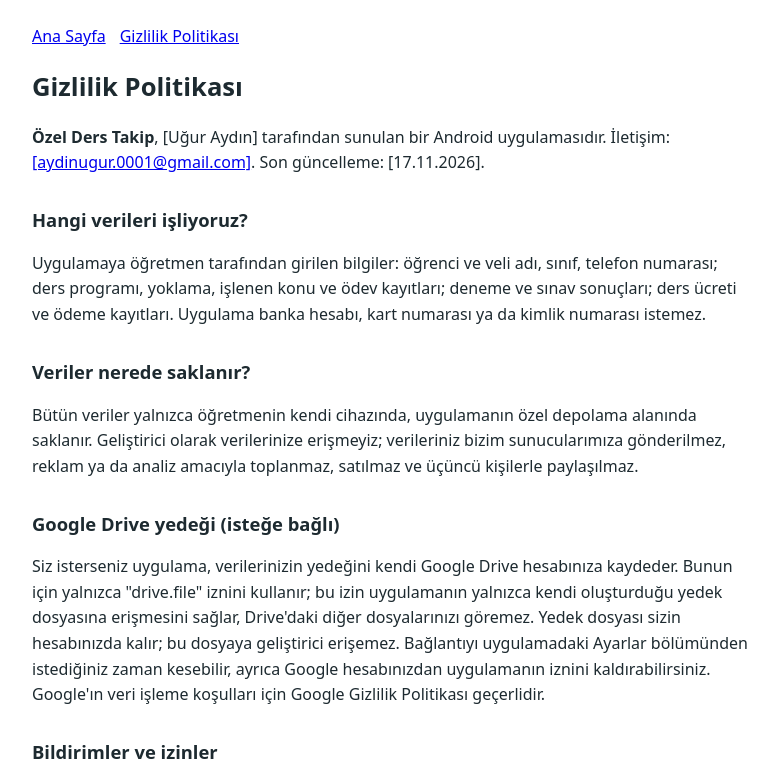
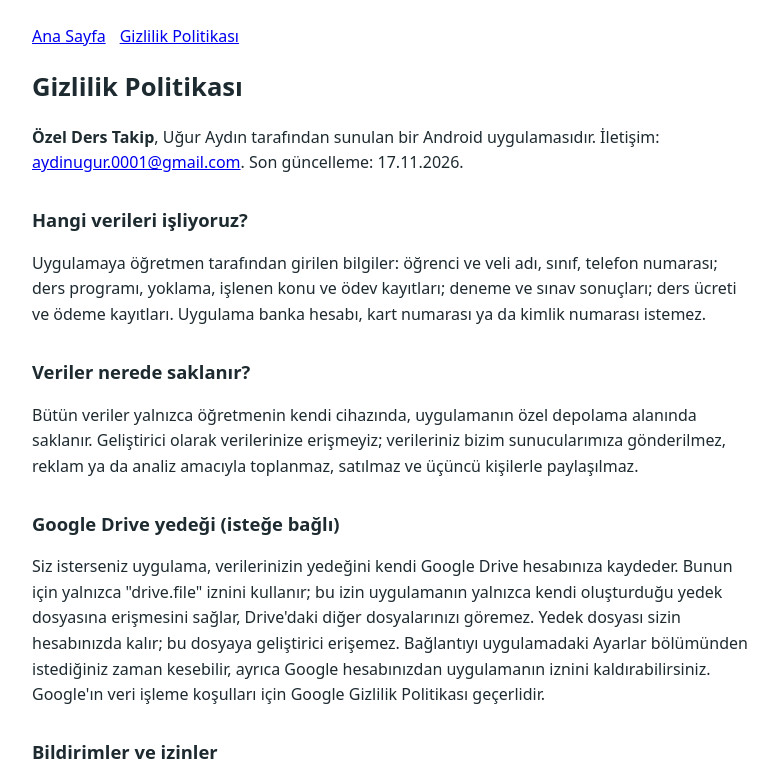
Before and after one commit to aydinugur0001/ozelders-site, a plain HTML site: page gizlilik.html in a window 1280 px wide. Shown: the top 780 px of the page, without its empty margins (248-1026 px from the left). Drawn offline with Linux system fonts and the light colour scheme.

Commit message:
Update gizlilik.html

```diff
--- a/gizlilik.html
+++ b/gizlilik.html
@@ -1,5 +1,5 @@
 <!doctype html><html lang="tr"><head><meta charset="utf-8"><meta name="viewport" content="width=device-width,initial-scale=1"><title>Özel Ders Takip Gizlilik Politikası</title><style>:root{color-scheme:light dark}body{font:16px/1.6 system-ui,sans-serif;max-width:720px;margin:0 auto;padding:24px 16px;color:#1d2a30;background:#fff}@media(prefers-color-scheme:dark){body{background:#111a1f;color:#e3ecef}a{color:#6cc4d8}}h1{font-size:1.6rem}h2{font-size:1.15rem;margin-top:1.6em}nav a{margin-right:14px}footer{margin-top:2.5em;font-size:.85rem;opacity:.7}</style></head><body><nav><a href="index.html">Ana Sayfa</a><a href="gizlilik.html">Gizlilik Politikası</a></nav><h1>Gizlilik Politikası</h1>
-<p><b>Özel Ders Takip</b>, [Uğur Aydın] tarafından sunulan bir Android uygulamasıdır. İletişim: <a href="mailto:[aydinugur.0001@gmail.com]">[aydinugur.0001@gmail.com]</a>. Son güncelleme: [17.11.2026].</p>
+<p><b>Özel Ders Takip</b>, Uğur Aydın tarafından sunulan bir Android uygulamasıdır. İletişim: <a href="mailto:[aydinugur.0001@gmail.com]">aydinugur.0001@gmail.com</a>. Son güncelleme: 17.11.2026.</p>
 <h2>Hangi verileri işliyoruz?</h2>
 <p>Uygulamaya öğretmen tarafından girilen bilgiler: öğrenci ve veli adı, sınıf, telefon numarası; ders programı, yoklama, işlenen konu ve ödev kayıtları; deneme ve sınav sonuçları; ders ücreti ve ödeme kayıtları. Uygulama banka hesabı, kart numarası ya da kimlik numarası istemez.</p>
 <h2>Veriler nerede saklanır?</h2>
```
